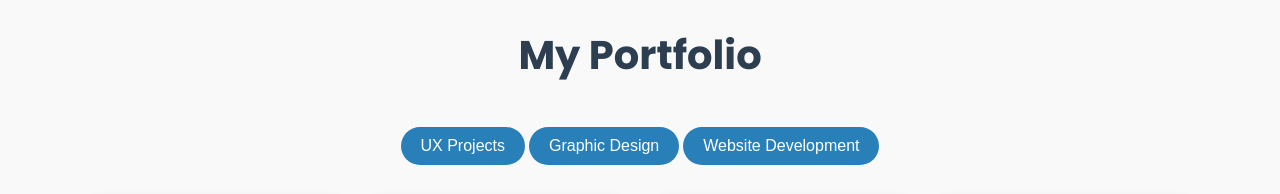
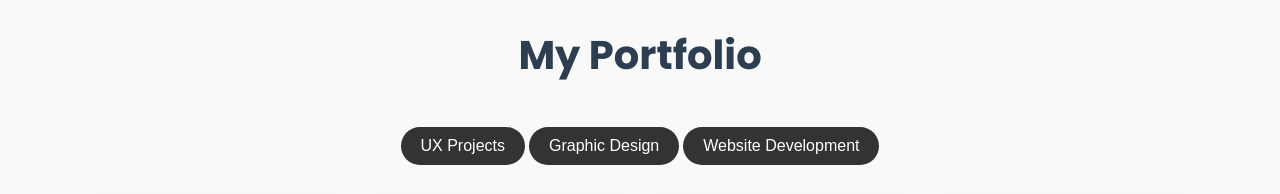
Before and after one commit to NeethishRamasamy/Neethish-Kumar-Ramasamy-Portfolio, a plain HTML site: page index.html in a window 1280 px wide. Shown: the part 1580-1774 px from the top of the page. Drawn offline with Linux system fonts and the light colour scheme; grey boxes are pictures that could not be loaded.

Commit message:
Update index.html

```diff
--- a/index.html
+++ b/index.html
@@ -87,9 +87,9 @@
     <section id="portfolio" class="portfolio">
         <h2>My Portfolio</h2>
         <div class="portfolio-tabs">
-            <button class="tab-button active" data-tab="ux">UX Projects</button>
-            <button class="tab-button active" data-tab="graphic">Graphic Design</button>
-            <button class="tab-button active" data-tab="website">Website Development</button>
+            <button class="tab-button" data-tab="ux">UX Projects</button>
+            <button class="tab-button" data-tab="graphic">Graphic Design</button>
+            <button class="tab-button" data-tab="website">Website Development</button>
 
         </div>
         <div class="portfolio-content">
```
